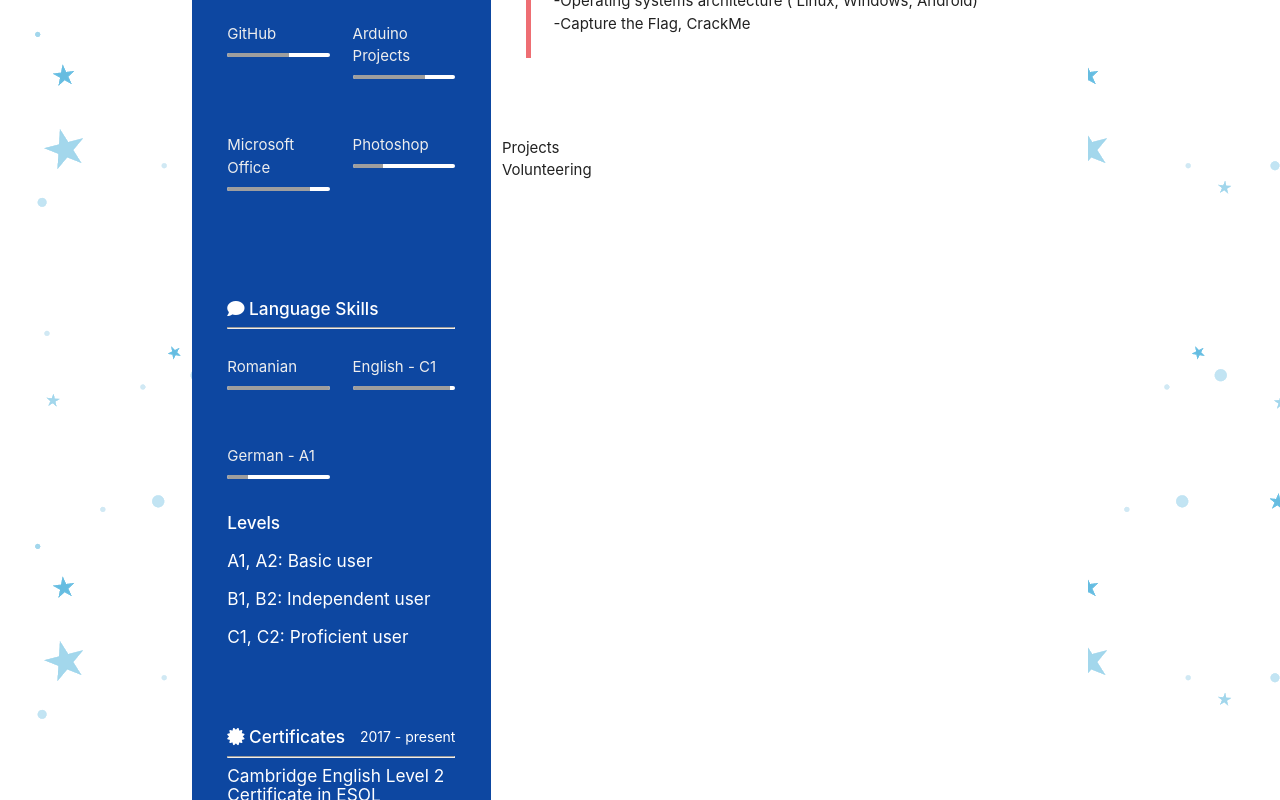
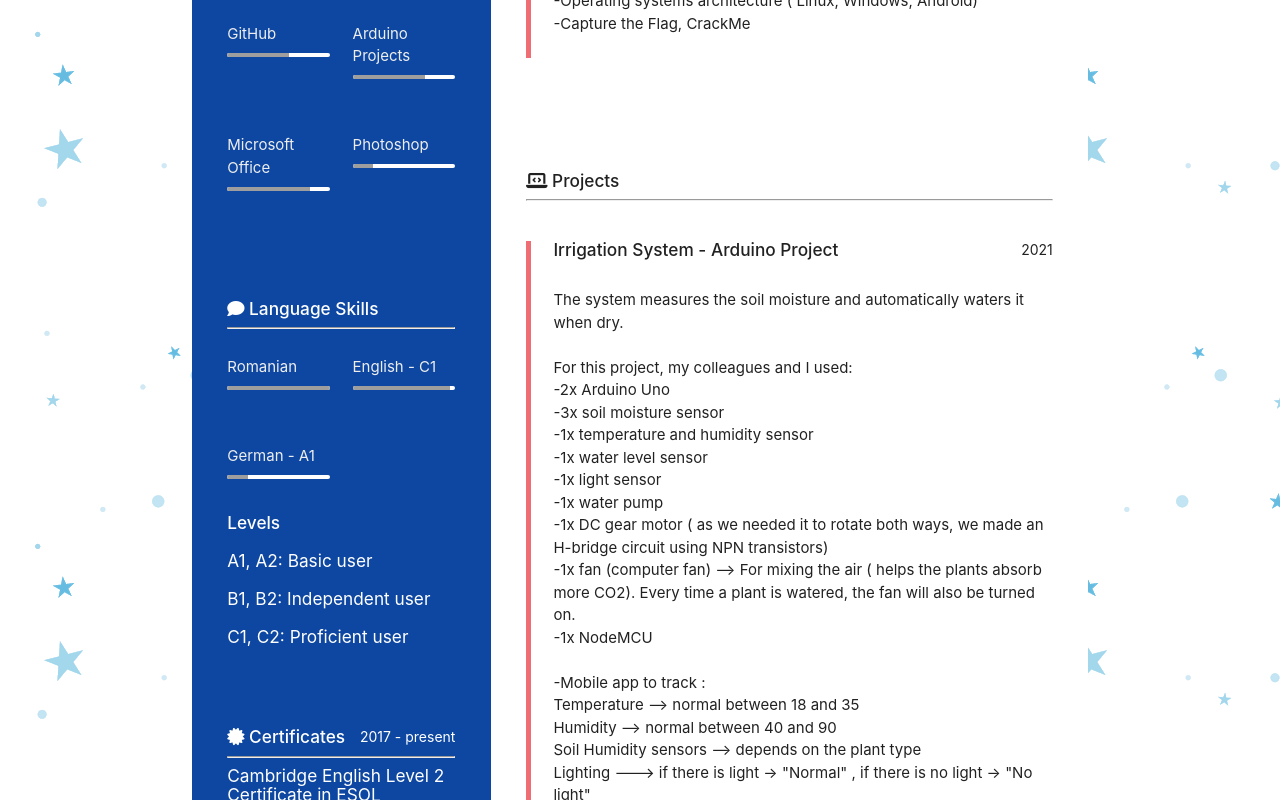
Before and after one commit to soniadeca28/cvReact, a React (Create React App) app: page / in a window 1280 px wide. Shown: the part 1600-2400 px from the top of the page. Built offline with nearby package versions, Linux system fonts and the light colour scheme.

Commit message:
Added Project

```diff
--- a/src/components/pages/courses/Courses.js
+++ b/src/components/pages/courses/Courses.js
@@ -12,7 +12,7 @@ class Courses extends Component {
 
                         <h6>
 
-                            <strong><i class="fas fa-solid fa-laptop-code"></i> Courses & Labs</strong>
+                            <strong><i class="fas fa-solid fa-star"></i> Courses & Labs</strong>
 
                         </h6>
 
--- a/src/components/pages/digital/Digital.js
+++ b/src/components/pages/digital/Digital.js
@@ -91,7 +91,7 @@ class Digital extends Component {
                                     JavaScript
                                 </p>
                                 <div className="progress white">
-                                    <div className="determinate grey" style={{width : '20%' }}></div>
+                                    <div className="determinate grey" style={{width : '10%' }}></div>
                                 </div>
                             </div>
 
@@ -121,7 +121,7 @@ class Digital extends Component {
                                     React
                                 </p>
                                 <div className="progress white">
-                                    <div className="determinate grey" style={{width : '20%' }}></div>
+                                    <div className="determinate grey" style={{width : '10%' }}></div>
                                 </div>
                             </div>
                         </div>
@@ -183,7 +183,7 @@ class Digital extends Component {
                                     Photoshop
                                 </p>
                                 <div className="progress white">
-                                    <div className="determinate grey" style={{width : '30%' }}></div>
+                                    <div className="determinate grey" style={{width : '20%' }}></div>
                                 </div>
                             </div>
 
--- a/src/components/pages/projects/Projects.js
+++ b/src/components/pages/projects/Projects.js
@@ -4,7 +4,72 @@ class Projects extends Component {
     render() {
         return (
             <div>
-                Projects
+
+
+                <div className="card z-depth-0">
+
+                    <div className="card-content">
+
+                        <h6>
+
+                            <strong><i className="fas fa-solid fa-laptop-code"></i> Projects </strong>
+
+                        </h6>
+
+
+                        <hr/>
+
+                        <div className="row mt">
+                            <div className="col s12">
+                                <blockquote>
+                                    <h6 className="no-pad mt-bottom">
+                                        <strong>
+                                            Irrigation System - Arduino Project
+                                        </strong>
+                                        <span> 2021 </span>
+                                    </h6>
+
+                                    <br/>
+
+                                    <p>
+
+                                        The system measures the soil moisture and automatically waters it when dry.
+                                        <br/> <br/>
+                                        For this project, my colleagues and I used:
+                                        <br/>
+                                        -2x Arduino Uno <br/>
+                                        -3x soil moisture sensor <br/>
+                                        -1x temperature and humidity sensor <br/>
+                                        -1x water level sensor <br/>
+                                        -1x light sensor <br/>
+                                        -1x water pump <br/>
+                                        -1x DC gear motor ( as we needed it to rotate both ways, we made an H-bridge circuit using NPN transistors) <br/>
+                                        -1x fan (computer fan) --> For mixing the air ( helps the plants absorb more CO2). Every time a plant is watered, the fan
+                                        will also be turned on. <br/>
+                                        -1x NodeMCU <br/> <br/>
+                                        -Mobile app to track : <br/>
+                                        Temperature --> normal between 18 and 35 <br/>
+                                        Humidity --> normal between 40 and 90 <br/>
+                                        Soil Humidity sensors --> depends on the plant type <br/>
+                                        Lighting ---> if there is light -> "Normal" , if there is no light -> "No light" <br/>
+                                        Water Level --> if the water level sensor tracks values below a certain min value, the message " water level TOO
+                                        LOW" will appear <br/>
+                                        The mobile app also lets you choose a plant profile ( for example, cactus/orchid/carnivorous plant ) and modifies the
+                                        watering plan according to the plant type. <br/>
+
+                                    </p>
+
+
+                                </blockquote>
+                            </div>
+                        </div>
+
+
+                    </div>
+
+                </div>
+
+
             </div>
         );
     }
```
